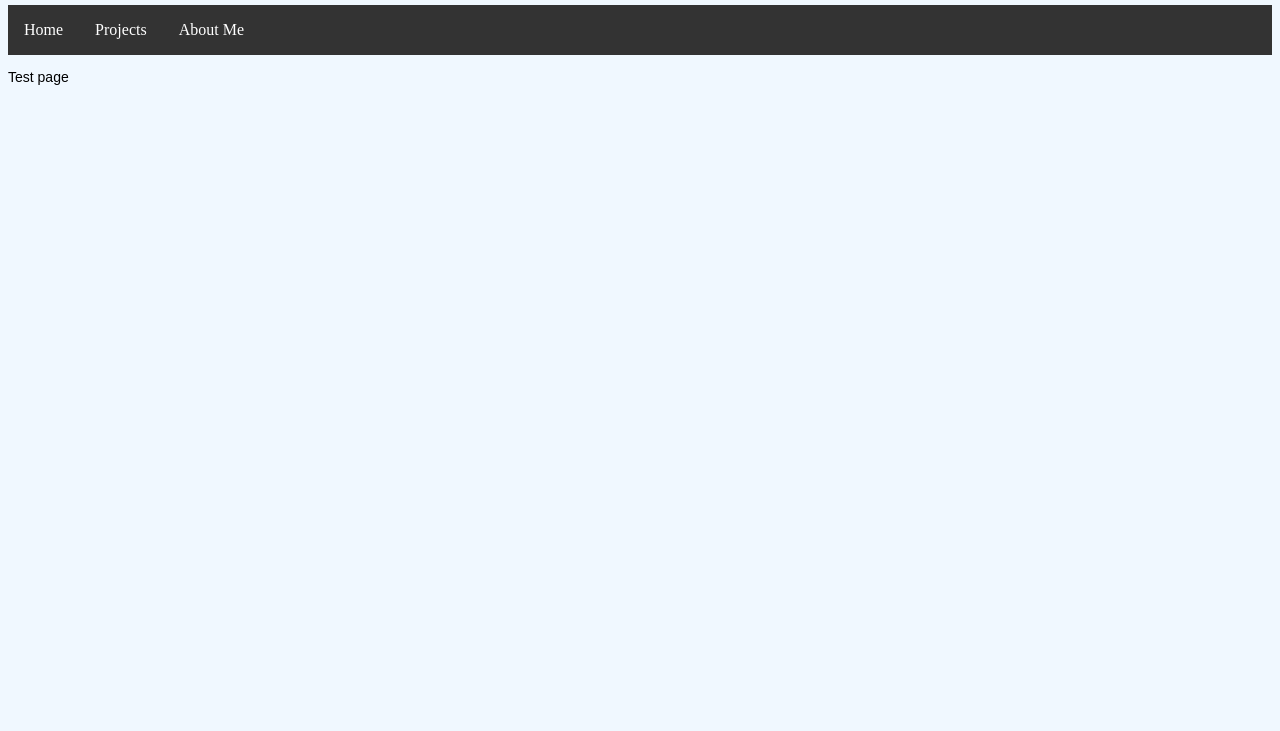
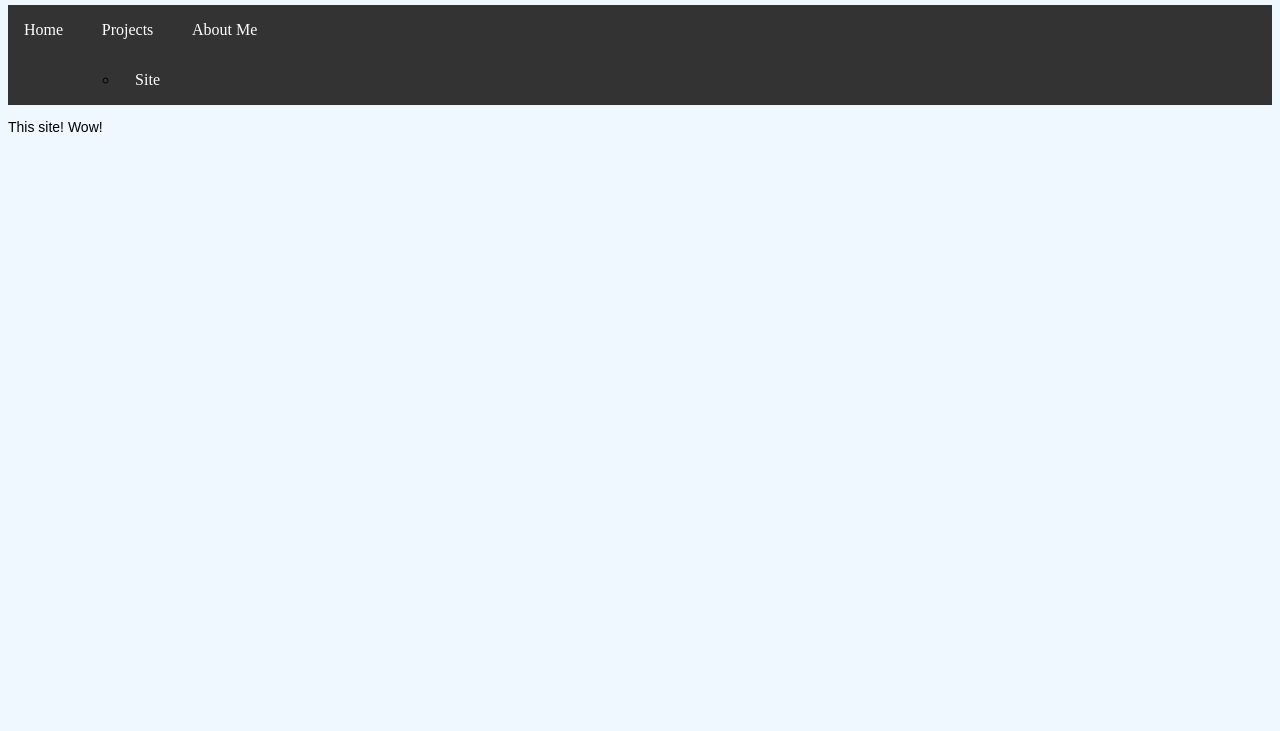
Before and after one commit to Frosk-Kristian/frosk-kristian.github.io, an Eleventy site: page static-site.md in a window 1280 px wide. Shown: the part 69-800 px from the top of the page. Built offline with nearby package versions, Linux system fonts and the light colour scheme; Eleventy itself is replaced by a stand-in of ours; files that its build step writes are made by us from their sources.

Commit message:
Render child pages
render children in navMenu.
To-do: make drop down

```diff
--- a/_includes/mymacros.njk
+++ b/_includes/mymacros.njk
@@ -2,5 +2,12 @@
 {% macro renderEntry(entry) %}
     <li id="myNavItem" {% if entry.url == page.url %} class="my-active-class" {% endif %}>
         <a href="{{ entry.url }}">{{ entry.title }}</a>
+        {%- if entry.children.length -%}
+            <ul>
+                {%- for child in entry.children %}
+                    {{ renderEntry(child) }}
+                {% endfor -%}
+            </ul>
+        {%- endif -%}
     </li>
 {% endmacro %}
--- a/static-site.md
+++ b/static-site.md
@@ -3,8 +3,7 @@ layout: mylayout.njk
 title: Portfolio Site
 cssFile: "default.css"
 eleventyNavigation:
-    key: StaticSite
+    key: Site
     parent: Projects
 ---
-
-Test page
+This site! Wow!
```
